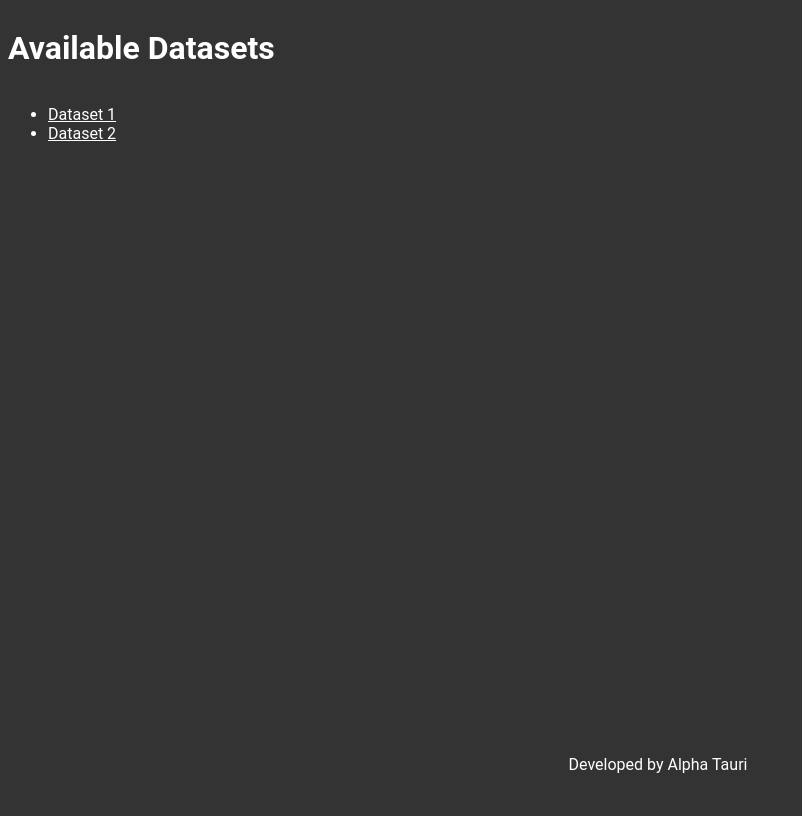
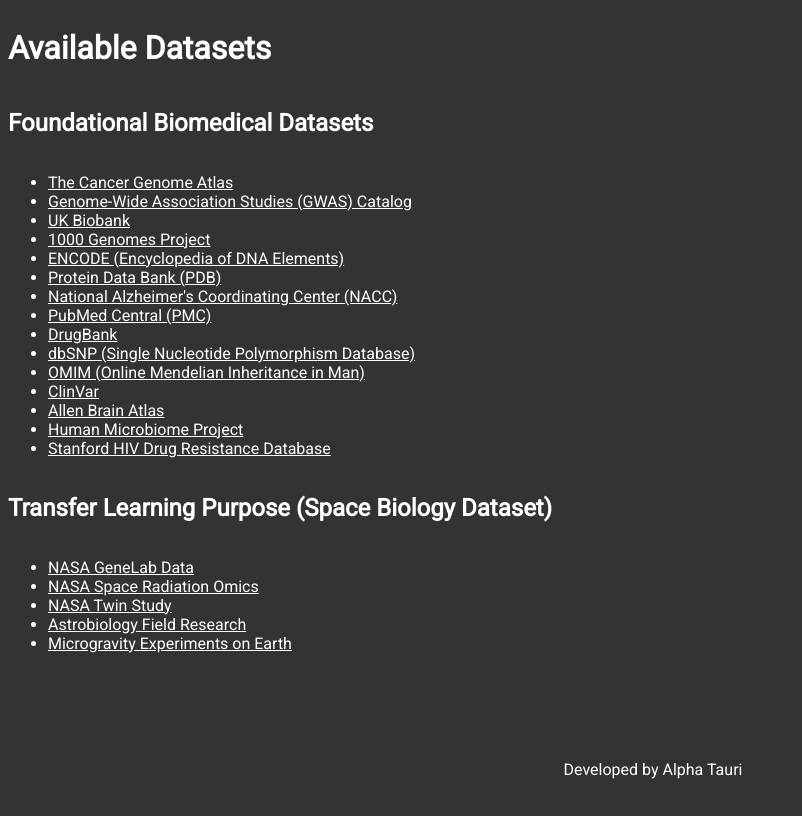
Before and after one commit to sleepingcat4/Model-Xoo, a Flask app: page /datasets in a window 1280 px wide. Shown: the whole page, without its empty margins (0-802 px from the left). Run offline with Flask 3, Linux system fonts and the light colour scheme.

Commit message:
initial commit

```diff
--- a/app.py
+++ b/app.py
@@ -11,12 +11,34 @@
 
 @app.route('/datasets')
 def datasets():
-    # Define your dataset links here
-    dataset_links = [
-        {'name': 'Dataset 1', 'link': 'http://example.com/dataset1'},
-        {'name': 'Dataset 2', 'link': 'http://example.com/dataset2'}
+    biomedical_datasets = [
+        {'name': 'Foundational Biomedical Datasets', 'links': [
+            {'name': 'The Cancer Genome Atlas', 'link': 'https://portal.gdc.cancer.gov/'},
+            {'name': 'Genome-Wide Association Studies (GWAS) Catalog', 'link': 'https://www.ebi.ac.uk/gwas/'},
+            {'name': 'UK Biobank', 'link': 'https://biobank.ndph.ox.ac.uk/showcase/'},
+            {'name': '1000 Genomes Project', 'link': 'https://www.internationalgenome.org/data'},
+            {'name': 'ENCODE (Encyclopedia of DNA Elements)', 'link': 'https://www.encodeproject.org/'},
+            {'name': 'Protein Data Bank (PDB)', 'link': 'https://www.rcsb.org/#Category-download'},
+            {'name': "National Alzheimer's Coordinating Center (NACC)", 'link': 'https://naccdata.org/'},
+            {'name': 'PubMed Central (PMC)', 'link': 'https://aws.amazon.com/marketplace/pp/prodview-qh4qqd6ebnqio#usage'},
+            {'name': 'DrugBank', 'link': 'https://go.drugbank.com/releases/latest'},
+            {'name': 'dbSNP (Single Nucleotide Polymorphism Database)', 'link': 'https://www.ncbi.nlm.nih.gov/snp/'},
+            {'name': 'OMIM (Online Mendelian Inheritance in Man)', 'link': 'https://www.omim.org/'},
+            {'name': 'ClinVar', 'link': 'https://www.ncbi.nlm.nih.gov/clinvar/'},
+            {'name': 'Allen Brain Atlas', 'link': 'https://portal.brain-map.org/'},
+            {'name': 'Human Microbiome Project', 'link': 'https://portal.hmpdacc.org/'},
+            {'name': 'Stanford HIV Drug Resistance Database', 'link': 'https://hivdb.stanford.edu/'}
+        ]},
+        {'name': 'Transfer Learning Purpose (Space Biology Dataset)', 'links': [
+            {'name': 'NASA GeneLab Data', 'link': 'https://genelab.nasa.gov/'},
+            {'name': 'NASA Space Radiation Omics', 'link': 'https://genelab.nasa.gov/datasets_and_counting'},
+            {'name': 'NASA Twin Study', 'link': 'https://www.kaggle.com/code/anshumoudgil/iiot-digital-twins-categorical-data-eda'},
+            {'name': 'Astrobiology Field Research', 'link': 'https://ahed.nasa.gov/'},
+            {'name': 'Microgravity Experiments on Earth', 'link': 'https://ecommons.cornell.edu/items/bfbbf048-4f29-43ea-a637-aff3f86159f9'}
+        ]}
     ]
-    return render_template('datasets.html', dataset_links=dataset_links)
+    return render_template('datasets.html', biomedical_datasets=biomedical_datasets)
+
 
 @app.route('/models')
 def models():
--- a/static/css/styles.css
+++ b/static/css/styles.css
@@ -84,8 +84,8 @@
     position: fixed;
     bottom: 0;
     width: 100%;
-    background-color: #333;
+    background-color: rgba(51, 51, 51, 0.8); /* Use rgba for transparent background */
     color: #fff;
     text-align: center;
-    padding: 10px;
+    padding: 5px; /* Reduce padding */
 }
--- a/templates/datasets.html
+++ b/templates/datasets.html
@@ -2,20 +2,24 @@
 <html lang="en">
 <head>
     <meta charset="UTF-8">
-    <title>Datasets</title>
+    <title>Available Datasets</title>
     <link rel="stylesheet" href="{{ url_for('static', filename='css/styles.css') }}">
+    <link href="https://fonts.googleapis.com/css2?family=Roboto:wght@400&display=swap" rel="stylesheet">
 </head>
 <body class="dark-theme">
     <h1>Available Datasets</h1>
-    <ul>
-        {% for dataset in dataset_links %}
-            <li><a href="{{ dataset.link }}">{{ dataset.name }}</a></li>
-        {% endfor %}
-    </ul>
+    {% for category in biomedical_datasets %}
+        <h2>{{ category.name }}</h2>
+        <ul>
+            {% for dataset in category.links %}
+                <li><a href="{{ dataset.link }}">{{ dataset.name }}</a></li>
+            {% endfor %}
+        </ul>
+    {% endfor %}
     <div class="footer">
         <p>Developed by Alpha Tauri</p>
     </div>
+    <script src="{{ url_for('static', filename='js/themeToggle.js') }}"></script>
+    <script src="{{ url_for('static', filename='js/applyLoadedClass.js') }}"></script>
 </body>
-<script src="{{ url_for('static', filename='js/applyLoadedClass.js') }}"></script>
-
 </html>
```
